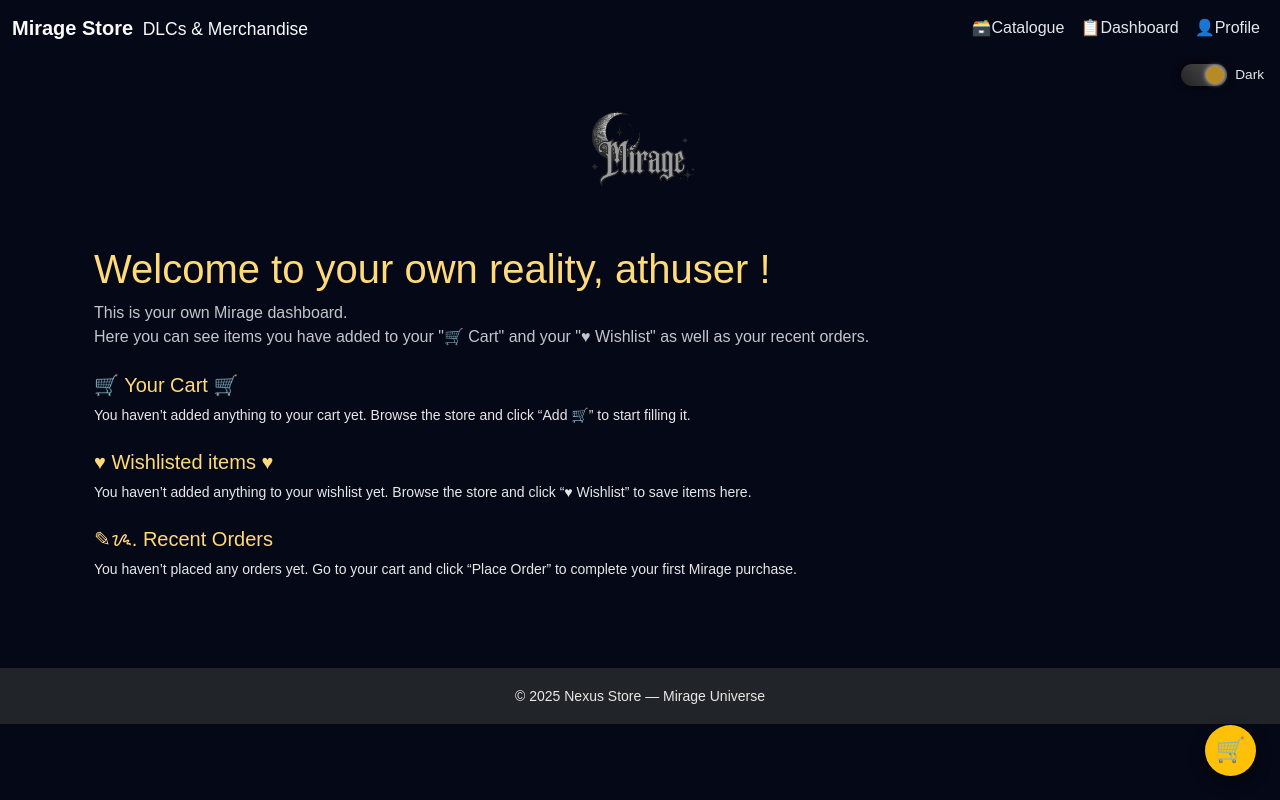
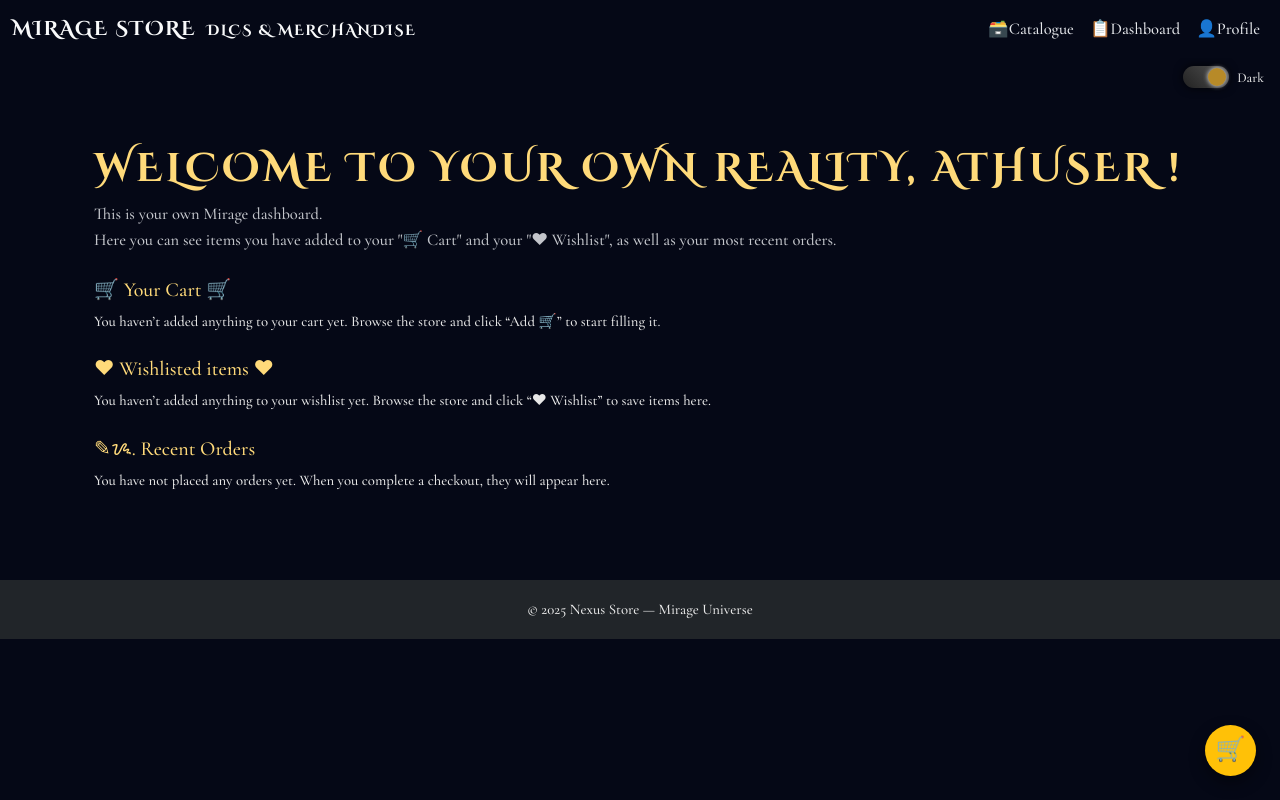
Before and after one commit to athina-xy/Mirage-Final-Django, a Django app: page /accounts/dashboard/ in a window 1280 px wide. Run offline with Django 5.2, Linux system fonts and the light colour scheme; a user stored in the database is signed in; data comes from the database, SQL or seed files in the repository; both versions use the stored data as it was after the commit.

Commit message:
fixed some visibility issues between dark/light theme & added order details

```diff
--- a/mirage_project/accounts/templates/accounts/dashboard.html
+++ b/mirage_project/accounts/templates/accounts/dashboard.html
@@ -4,13 +4,16 @@
 
 {% block content %}
 <div class="container py-4">
-    <h1 class="page-title">Welcome to your own reality, {{ request.user.username }} !</h1>
+    <h1 class="page-title">
+        Welcome to your own reality, {{ request.user.username }} !
+    </h1>
     <p class="page-subtitle">
         This is your own Mirage dashboard. <br>
-        Here you can see items you have added to your "🛒 Cart" and your "♥ Wishlist" as well as your recent orders.
+        Here you can see items you have added to your "🛒 Cart" and your "♥ Wishlist",
+        as well as your most recent orders.
     </p>
 
-    {# cart #}
+    {# Cart #}
     <h2 class="h5 mt-4">🛒 Your Cart 🛒</h2>
 
     {% if cart_items %}
@@ -65,7 +68,7 @@
         </p>
     {% endif %}
 
-    {# wishlist #}
+    {# Wishlist #}
     <h2 class="h5 mt-4">♥ Wishlisted items ♥</h2>
 
     {% if wishlist_items %}
@@ -84,31 +87,50 @@
         </p>
     {% endif %}
 
-    {# Recent Orders section #}
+    {# --- Recent orders --- #}
     <h2 class="h5 mt-4">✎ᝰ. Recent Orders</h2>
 
     {% if orders %}
-        <ul class="list-group mt-2">
-            {% for order in orders %}
-                <li class="list-group-item d-flex justify-content-between align-items-center">
-                    <div>
-                        <strong>Order #{{ order.id }}</strong><br>
-                        <small class="text-muted">
+        <div class="table-responsive mt-2">
+            <table class="table table-dark table-striped align-middle">
+                <thead>
+                    <tr>
+                        <th>ID</th>
+                        <th>Date</th>
+                        <th>Status</th>
+                        <th class="text-end">Total (€)</th>
+                        <th></th>
+                    </tr>
+                </thead>
+                <tbody>
+                {% for order in orders %}
+                    <tr>
+                        <td>
+                            <a href="{% url 'order_detail' order.id %}">
+                                #{{ order.id }}
+                            </a>
+                        </td>
+                        <td class="text-muted small">
                             {{ order.created_at|date:"Y-m-d H:i" }}
-                        </small>
-                    </div>
-                    <span class="badge bg-secondary">
-                        €{{ order.total_price }}
-                    </span>
-                </li>
-            {% endfor %}
-        </ul>
+                        </td>
+                        <td>{{ order.status|title }}</td>
+                        <td class="text-end">{{ order.total_price }}</td>
+                        <td class="text-end">
+                            <a href="{% url 'order_detail' order.id %}"
+                               class="btn btn-sm btn-outline-light">
+                                View
+                            </a>
+                        </td>
+                    </tr>
+                {% endfor %}
+                </tbody>
+            </table>
+        </div>
     {% else %}
         <p class="small mt-2">
-            You haven’t placed any orders yet.
-            Go to your cart and click “Place Order” to complete your first Mirage purchase.
+            You have not placed any orders yet.
+            When you complete a checkout, they will appear here.
         </p>
     {% endif %}
-
 </div>
 {% endblock %}
--- a/mirage_project/accounts/urls.py
+++ b/mirage_project/accounts/urls.py
@@ -7,4 +7,6 @@
     path("logout/", views.logout_view, name="logout"),
     path("profile/", views.profile_view, name="profile"),
     path("dashboard/", views.dashboard_view, name="dashboard"),
+    path("orders/<int:order_id>/", views.order_detail_view, name="order_detail"),
+
 ]
--- a/mirage_project/accounts/views.py
+++ b/mirage_project/accounts/views.py
@@ -1,12 +1,13 @@
 from decimal import Decimal
 
-from django.shortcuts import render, redirect
+from django.shortcuts import render, redirect, get_object_or_404
 from django.contrib.auth import authenticate, login, logout
 from django.contrib.auth.decorators import login_required
 from django.contrib import messages
 
 from .forms import UserRegisterForm, UserProfileForm
-from core.models import WishlistItem, Item, Order
+from core.models import WishlistItem, Item, Order, OrderItem
+from core.views import _get_cart
 
 
 def register_view(request):
@@ -69,43 +70,54 @@
         .order_by("-created_at")
     )
 
-    # Cart from session
-    cart = request.session.get("cart", {})
+    # Cart summary
+    cart = _get_cart(request.session)
+    item_ids = [int(k) for k in cart.keys()]
+    items = Item.objects.filter(id__in=item_ids)
+
     cart_items = []
-    cart_total = Decimal("0.00")
+    cart_total = 0
+    for item in items:
+        qty = cart.get(str(item.id), 0)
+        if qty <= 0:
+            continue
+        line_total = item.price * qty
+        cart_total += line_total
+        cart_items.append(
+            {
+                "item": item,
+                "quantity": qty,
+                "line_total": line_total,
+            }
+        )
 
-    if cart:
-        item_ids = [int(pk) for pk in cart.keys()]
-        items = Item.objects.filter(id__in=item_ids)
-
-        for item in items:
-            qty = cart.get(str(item.id), 0)
-            if qty <= 0:
-                continue
-
-            line_total = item.price * qty
-            cart_total += line_total
-
-            cart_items.append(
-                {
-                    "item": item,
-                    "quantity": qty,
-                    "line_total": line_total,
-                }
-            )
-    # Recent 5 orders
+    # Recent orders
     orders = (
         Order.objects.filter(user=request.user)
         .order_by("-created_at")[:5]
     )
 
-    return render(
-        request,
-        "accounts/dashboard.html",
-        {
-            "wishlist_items": wishlist_items,
-            "cart_items": cart_items,
-            "cart_total": cart_total,
-            "orders": orders,
-        },
-    )
+    context = {
+        "wishlist_items": wishlist_items,
+        "cart_items": cart_items,
+        "cart_total": cart_total,
+        "orders": orders,
+    }
+    return render(request, "accounts/dashboard.html", context)
+
+@login_required
+def order_detail_view(request, order_id):
+    """
+    Show details of a single order belonging to the logged-in user.
+    """
+    # Make sure the order belongs to this user
+    order = get_object_or_404(Order, pk=order_id, user=request.user)
+
+    # Load its items
+    order_items = OrderItem.objects.filter(order=order).select_related("item")
+
+    context = {
+        "order": order,
+        "order_items": order_items,
+    }
+    return render(request, "accounts/order_detail.html", context)
--- a/mirage_project/core/static/css-files/global.css
+++ b/mirage_project/core/static/css-files/global.css
@@ -1,4 +1,3 @@
-/* ===== GLOBAL BASE STYLES (NEUTRAL) ===== */
 
 /* Box sizing */
 *,
@@ -7,13 +6,22 @@
     box-sizing: border-box;
 }
 
-/* Body: no colors here, themes control them */
+/* Global fonts*/
 body {
-    margin: 0;
-    font-family: "Poppins", Arial, sans-serif;
+    font-family: "Cormorant Garamond", system-ui, -apple-system,
+                 BlinkMacSystemFont, "Segoe UI", sans-serif;
 }
 
-/* Generic box used in various pages (colors come from themes) */
+/* font headings  */
+.mirage-hero-title,
+.navbar-brand,
+.page-title {
+    font-family: "Cinzel", serif;
+    letter-spacing: 0.08em;
+    text-transform: uppercase;
+}
+
+/* Generic box used in various pages */
 .generic-box {
     border-radius: 10px;
     padding: 20px;
@@ -181,3 +189,29 @@
     justify-content: center;
     padding: 0 0.2rem;
 }
+
+
+html {
+    font-size: 16px;
+}
+
+body {
+    /* slightly larger  */
+    font-size: 1.03rem;
+    line-height: 1.6;
+    font-weight: 500;
+    -webkit-font-smoothing: antialiased;
+    text-rendering: optimizeLegibility;
+}
+
+/* Make small text readable  */
+.small,
+small {
+    font-size: 0.92rem;
+}
+
+.mirage-hero-title,
+.navbar-brand,
+.page-title {
+    font-family: "Cinzel Decorative", "Cinzel", serif;
+}
--- a/mirage_project/core/templates/core/layout.html
+++ b/mirage_project/core/templates/core/layout.html
@@ -12,6 +12,12 @@
 
     <!-- Bootstrap -->
     <link href="https://cdn.jsdelivr.net/npm/bootstrap@5.3.3/dist/css/bootstrap.min.css" rel="stylesheet">
+
+    <!-- google fonts -->
+    <link rel="preconnect" href="https://fonts.googleapis.com">
+    <link rel="preconnect" href="https://fonts.gstatic.com" crossorigin>
+    <link href="https://fonts.googleapis.com/css2?family=Cinzel:...morant+Garamond:wght@400;500;600&display=swap" rel="stylesheet">
+    <link href="https://fonts.googleapis.com/css2?family=Cinzel+Decorative:wght@700&family=Cormorant+Garamond:wght@400;500;600&display=swap" rel="stylesheet">
 
     <!-- Global + theme CSS -->
     <link rel="stylesheet" href="{% static 'css-files/global.css' %}">
@@ -43,13 +49,7 @@
         </label>
     </div>
 
-    <!-- Global Mirage logo bar (JS will hide it on first landing) -->
-    <div class="mirage-logo-bar text-center" id="mirageLogoBar">
-        <img src="{% static 'images/icons/mirage-logo.png' %}"
-             alt="Mirage logo"
-             class="mirage-logo-img">
-    </div>
-
+    <!-- Main content -->
     <main class="container py-4">
         {% block content %}{% endblock %}
     </main>
```
Also changed, not shown: mirage_project/accounts/templates/accounts/order_detail.html (added, +68 -0 lines), mirage_project/core/static/css-files/theme-dark.css (+53 -0 lines), mirage_project/core/static/css-files/theme-light.css (+65 -0 lines), mirage_project/db.sqlite3. Lines whose indentation alone changed are shown as unchanged.
